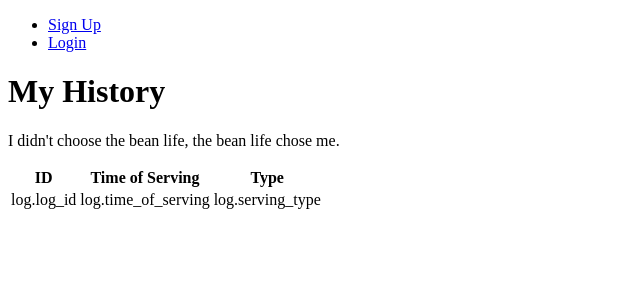
After one commit to vchiang18/beanlife, a Django app: template servings/templates/servings/home.html in a window 1280 px wide. The commit adds this page. Shown: the top 300 px of the page, without its empty margins (0-640 px from the left). Run offline with Django 5.2, Linux system fonts and the light colour scheme; the template is opened without the code that fills it: most values are stand-ins (such as "Sample title", 1, 10 or a date in 2020); data that the repository does not hold is empty.

Commit message:
login working and home page

```diff
--- /dev/null
+++ b/servings/templates/servings/home.html
@@ -0,0 +1,28 @@
+{% extends 'base.html' %} {% block title %} Bean Life {% endblock title%}
+{%block content%}
+<main>
+  <div>
+    <h1>My History</h1>
+    <p>I didn't choose the bean life, the bean life chose me.</p>
+    <table>
+      <thead>
+        <tr>
+          <th>ID</th>
+          <th>Time of Serving</th>
+          <th>Type</th>
+        </tr>
+      </thead>
+      <tbody>
+        {% for log in logs%}
+        <tr>
+          <td>log.log_id</td>
+          <td>log.time_of_serving</td>
+          <td>log.serving_type</td>
+        </tr>
+        {% endfor %}
+      </tbody>
+    </table>
+  </div>
+</main>
+
+{% endblock content%}
--- a/users/templates/base.html
+++ b/users/templates/base.html
@@ -18,7 +18,7 @@
           </li>
 
           <li>
-            <a href="{% url 'logout' %}">Logout</a>
+            <a href="{% url 'users:logout' %}">Logout</a>
           </li>
 
           {% else %}
```
Also changed, not shown: servings/views.py (+6 -1 lines), db.sqlite3.
